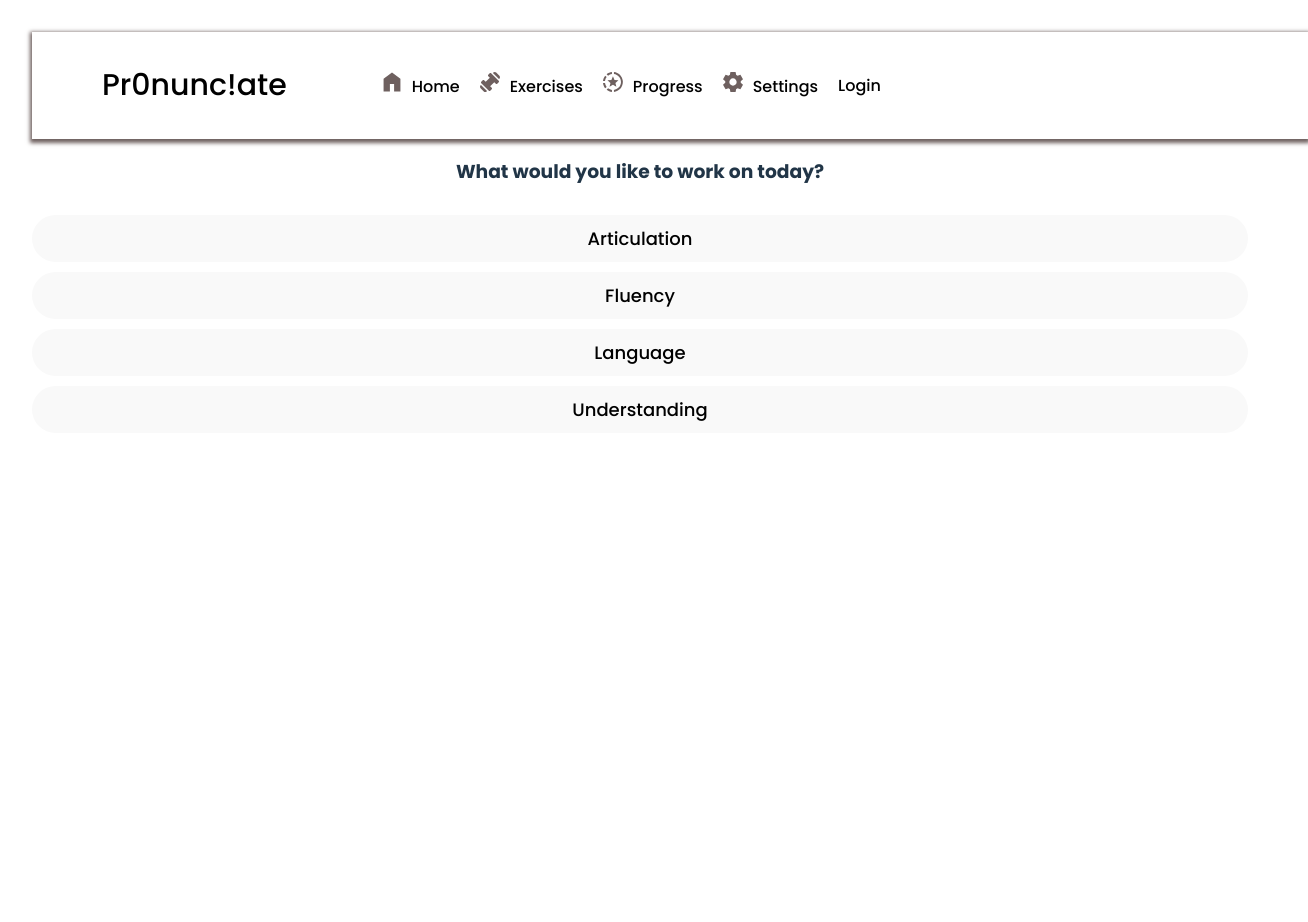
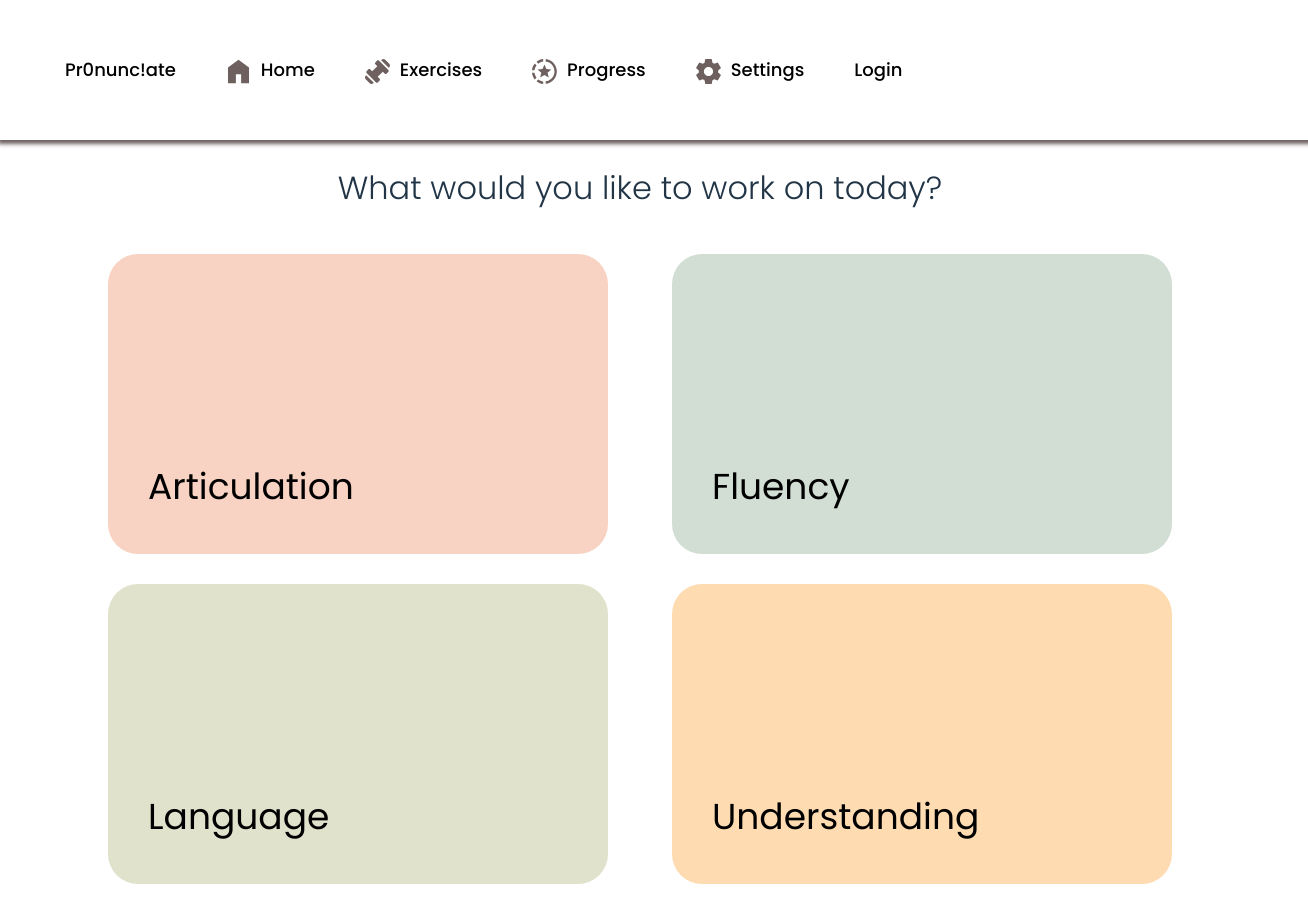
Before and after one commit to SecretariatV/Spoko, a React (Vite) app: page /exercises in a window 1280 px wide. Shown: the top 922 px of the page, 1308 px wide, since content can reach past the window. Before the commit the page ends 800 px from the top, so only its background shows below. Built offline with nearby package versions, Linux system fonts and the light colour scheme; no server answers.

Commit message:
fixed nav bar + exercise gap

```diff
--- a/src/components/Navbar.css
+++ b/src/components/Navbar.css
@@ -1,36 +1,47 @@
 .navbar {
   display: flex;
+  position: fixed;
+  top: 0;
+  left: 0;
+  right: 0;
+  height: 100px;
   justify-content: space-between;
   align-items: center;
-  width: 100%;
+  width: 100vw;
   background: #FFF;
   box-shadow: 0px 2px 4px 2px #6E605F;
   z-index: 1000;
-  padding: 15px 30px;
+  padding: 20px 50px;
 }
+
 
 .navbar ul {
   list-style: none;
   display: flex;
   gap: 20px;
   align-items: center;
+  padding: 0;
+  margin: 0;
 }
 
 .navbar a {
   color: rgb(0, 0, 0);
   text-decoration: none;
-    align-items: center;
+  font-size: 18px;
+  font-weight: 500;
+  padding: 10px 15px;
 }
 
-
-  .navbar-Title{
+.navbar-Title {
   font-size: 30px;
+  font-weight: bold;
   padding-right: 75px;
+  white-space: nowrap;
 }
 
-  .navbar img{
-    width: 20px;
-    height:20px;
-    padding-right: 10px;
-    align-items: center;
+.navbar img {
+  width: 25px;
+  height: 25px;
+  margin-right: 10px;
+  vertical-align: middle;
 }
--- a/src/pages/Exercises.css
+++ b/src/pages/Exercises.css
@@ -1,8 +1,15 @@
+
+.exercises-Title{
+    font-size: 32px;
+    font-weight: 300;
+    padding-top: 100px;
+}
+
 /* Styling for board rows */
 .board-row {
     display: flex;
-    justify-content: space-around;
-    gap: 20px;
+    justify-content: center;
+    gap: 64px;
     margin-bottom: 20px;
   }
 
@@ -11,8 +18,8 @@
     display: flex;
     justify-content: flex-start;
     align-items: flex-end;
-    width: 513px;
-    height: 310px;
+    width: 500px;
+    height: 300px;
     background-color: #F8D3C3;
     border-radius: 30px;
     padding: 16px 27px;
--- a/src/pages/Exercises.jsx
+++ b/src/pages/Exercises.jsx
@@ -1,12 +1,13 @@
 import React from "react";
 import { useNavigate } from "react-router-dom";
+import './Exercises.css';
 
 function Exercises() {
   const navigate = useNavigate();
 
   return (
     <>
-      <h3>What would you like to work on today?</h3>
+      <h3 className="exercises-Title">What would you like to work on today?</h3>
       <div className="board-row">
         <button
           className="board-box board-box-articulation"
```
Lines whose indentation alone changed are shown as unchanged.
